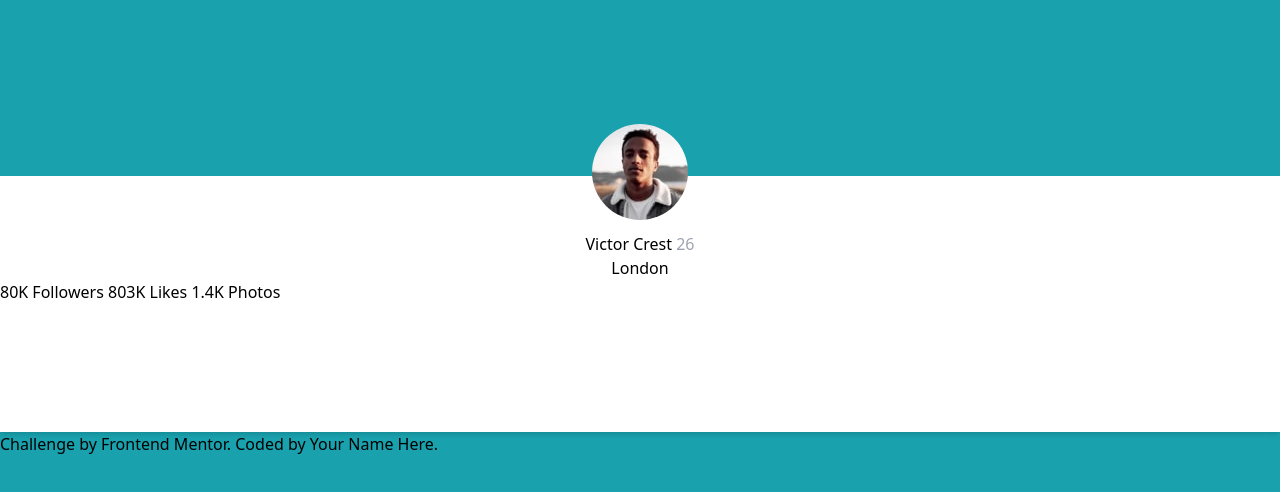
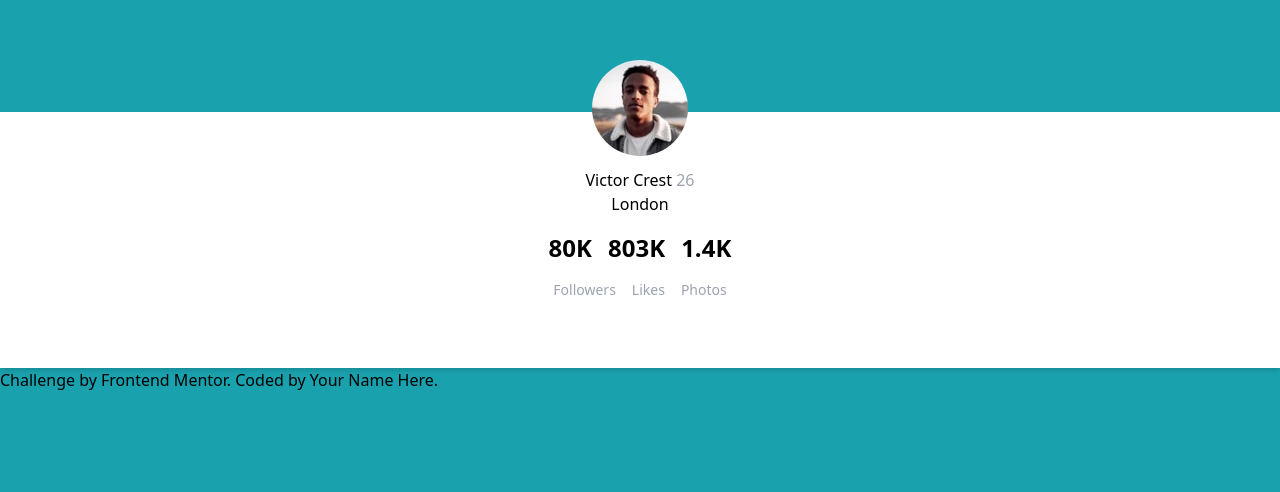
Before and after one commit to DIegoDevcode/profile-card-component-main, a website: page public/index.html in a window 1280 px wide. Shown: the part 216-708 px from the top of the page. Drawn offline with Linux system fonts and the light colour scheme.

Commit message:
Centrando la cantidad de likes, fotos y followers y dandole gris

```diff
--- a/public/index.html
+++ b/public/index.html
@@ -5,28 +5,30 @@
   <meta name="viewport" content="width=device-width, initial-scale=1.0"> <!-- displays site properly based on user's device -->
 
   <link rel="icon" type="image/png" sizes="32x32" href="./images/favicon-32x32.png">
-  <link rel="stylesheet" href="../public/css/tailwind.css">
+  <link rel="stylesheet" href="./css/tailwind.css">
   <title>Frontend Mentor | Profile card component</title>
+  <link rel="preconnect" href="https://fonts.googleapis.com">
+  <link rel="preconnect" href="https://fonts.gstatic.com" crossorigin>
+  <link href="https://fonts.googleapis.com/css2?family=Kumbh+Sans:wght@400;700&display=swap" rel="stylesheet">
 </head>
 <body class="bg-Darkcyan">
-  <div class="w-full h-full pt-96 shadow-md">
+  <div class="w-full h-full pt-80 shadow-md">
     <div class="w-full h-2 flex justify-center items-center rounded-md shadow-xl">
       <img class="rounded-full h-24" src="../images/image-victor.jpg" alt="">
     </div>
     <div class="w-full h-64 bg-white">
       <h2 class="pt-14 text-center">Victor Crest <span class="text-gray-400">26</span> </h2>
       <p class="text-center">London</p>
-
-
-
-      80K
-      Followers
-
-      803K
-      Likes
-
-      1.4K
-      Photos
+      <div class="flex justify-center items-center m-4 space-x-4 font-bold text-2xl">
+          <p>80K</p>
+          <p>803K</p>
+          <p>1.4K</p>
+      </div>
+      <div class="flex justify-center items-center m-4 space-x-4 text-sm font-normal text-gray-400 ">
+        <p>Followers</p>
+        <p>Likes</p>
+        <p>Photos</p>
+      </div>
     </div>
   </div>
   <div class="attribution">
```
Also changed, not shown: public/css/tailwind.css.
